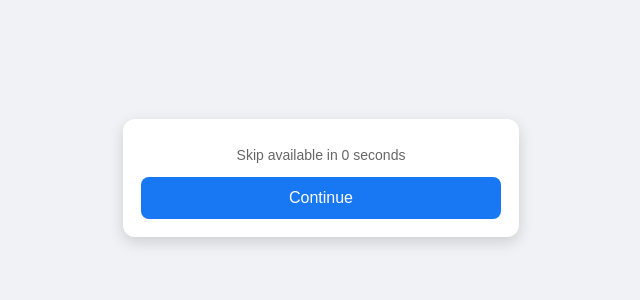
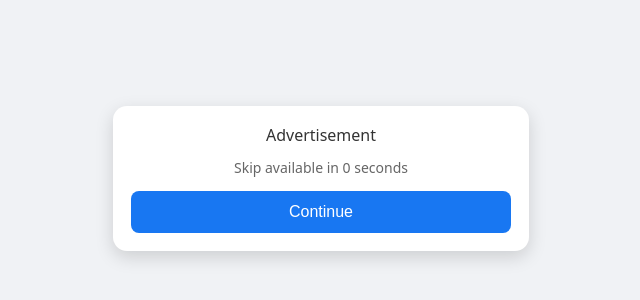
Before and after one commit to danish4322765/Earnings-, a plain HTML site: page index.html in a window 1280 px wide. Shown: the part 222-522 px from the top of the page, without its empty margins (319-959 px from the left). Drawn offline with Linux system fonts and the light colour scheme.

Commit message:
Update index.html

```diff
--- a/index.html
+++ b/index.html
@@ -5,36 +5,40 @@
   <title>Please Wait</title>
   <meta name="viewport" content="width=device-width, initial-scale=1.0">
 
-  <!-- Google AdSense TEST AD (REAL & SAFE) -->
+  <!-- Google AdSense (TEST MODE) -->
   <script async
-    src="https://pagead2.googlesyndication.com/pagead/js/adsbygoogle.js?client=ca-pub-3940256099942544"
-    crossorigin="anonymous"></script>
+    src="https://pagead2.googlesyndication.com/pagead/js/adsbygoogle.js"></script>
 
   <style>
     body{
       margin:0;
-      font-family: Arial, sans-serif;
+      font-family: system-ui, Arial, sans-serif;
       background:#f0f2f5;
       display:flex;
       justify-content:center;
       align-items:center;
       height:100vh;
     }
-    .box{
+    .card{
       background:#fff;
       width:100%;
-      max-width:360px;
+      max-width:380px;
       padding:18px;
-      border-radius:12px;
-      box-shadow:0 5px 15px rgba(0,0,0,.15);
+      border-radius:14px;
+      box-shadow:0 6px 18px rgba(0,0,0,.15);
       text-align:center;
     }
+    .title{
+      font-size:16px;
+      margin-bottom:10px;
+      color:#333;
+    }
     .timer{
-      margin-top:10px;
+      margin-top:12px;
+      font-size:14px;
       color:#666;
-      font-size:14px;
     }
-    button{
+    .skip{
       margin-top:14px;
       width:100%;
       padding:12px;
@@ -45,7 +49,7 @@
       color:#666;
       cursor:not-allowed;
     }
-    button.active{
+    .skip.active{
       background:#1877f2;
       color:#fff;
       cursor:pointer;
@@ -54,7 +58,8 @@
 </head>
 <body>
 
-<div class="box">
+<div class="card">
+  <div class="title">Advertisement</div>
 
   <!-- REAL TEST AD -->
   <ins class="adsbygoogle"
@@ -73,20 +78,19 @@
     Skip available in <span id="sec">5</span> seconds
   </div>
 
-  <button id="skip" disabled>Skip Ad</button>
-
+  <button id="skipBtn" class="skip" disabled>Skip Ad</button>
 </div>
 
 <script>
   let s = 5;
   const sec = document.getElementById("sec");
-  const btn = document.getElementById("skip");
+  const btn = document.getElementById("skipBtn");
 
-  const t = setInterval(()=>{
+  const timer = setInterval(() => {
     s--;
     sec.textContent = s;
-    if(s === 0){
-      clearInterval(t);
+    if (s === 0) {
+      clearInterval(timer);
       btn.disabled = false;
       btn.classList.add("active");
       btn.textContent = "Continue";
@@ -94,7 +98,7 @@
         window.location.href = "https://example.com";
       };
     }
-  },1000);
+  }, 1000);
 </script>
 
 </body>
```
